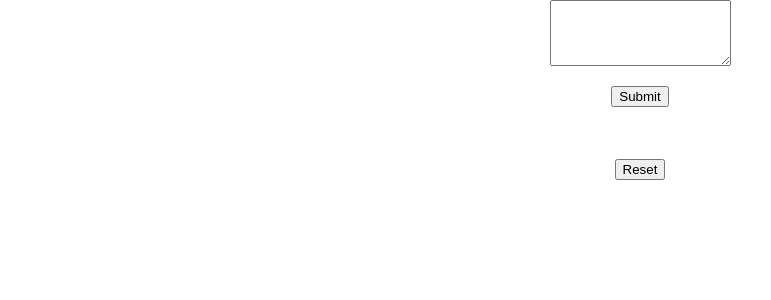
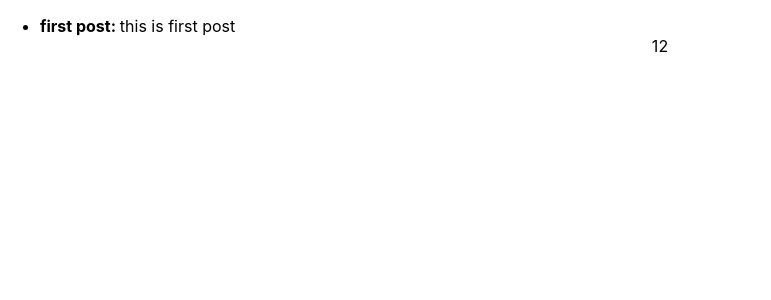
Before and after one commit to gautamxm/ToDo, a React (Create React App) app: page / in a window 1280 px wide. Shown: the top 300 px of the page, without its empty margins (0-771 px from the left). Built offline with nearby package versions, Linux system fonts and the light colour scheme.

Commit message:
add-post.jsx

```diff
--- a/src/App.js
+++ b/src/App.js
@@ -3,6 +3,7 @@ import "./App.css";
 import Profile from "./Components/Function";
 import React, { useEffect, useState } from "react";
 import Car from "./Components/Car";
+import Posts from "./Components/Posts";
 
 function App() {
   const [input, setInput] = useState([]);
@@ -95,17 +96,26 @@ function App() {
       // <button onClick = {() => reset(inp.id)}>Reset</button>
       <>
         <ul>
-          {input.map((inp) => (
-            inp.status !== 'none' && (<li
-              className={inp.status === "complete" ? "completedTodo" : ""}
-              id={inp.status === "underline" ? "underlinetext" : ""}
-            >
-              {inp.content}{" "}
-              <button onClick={() => deleteToDo(inp.id)}>delete</button>
-              <button onClick={() => completeToDo(inp.id)}> compelete </button>
-              <button onClick={() => underlinetext(inp.id)}> Underline </button>
-            </li>)
-          ))}
+          {input.map(
+            (inp) =>
+              inp.status !== "none" && (
+                <li
+                  className={inp.status === "complete" ? "completedTodo" : ""}
+                  id={inp.status === "underline" ? "underlinetext" : ""}
+                >
+                  {inp.content}{" "}
+                  <button onClick={() => deleteToDo(inp.id)}>delete</button>
+                  <button onClick={() => completeToDo(inp.id)}>
+                    {" "}
+                    compelete{" "}
+                  </button>
+                  <button onClick={() => underlinetext(inp.id)}>
+                    {" "}
+                    Underline{" "}
+                  </button>
+                </li>
+              )
+          )}
         </ul>
         <button onClick={reset}>Reset</button>
       </>
@@ -113,7 +123,7 @@ function App() {
   };
   return (
     <>
-      <div
+      {/* <div
         style={{
           display: "flex",
           justifyContent: "center",
@@ -124,7 +134,8 @@ function App() {
         <AddTodo setInput={setInput} />
         <br />
         <ShowList input={input} setInput={setInput} />
-      </div>
+      </div> */}
+      <Posts />
     </>
   );
 }
--- /dev/null
+++ b/src/Components/Posts.jsx
@@ -0,0 +1,52 @@
+import { useEffect, useState } from "react";
+
+const Posts = () => {
+  const posts = [
+    {
+      title: "first post",
+      description: "this is first post",
+      Content:
+        "hey there thifmdsfm;ldglglfgldgmldfjgmkjgklgnkrlnrtlkngtrlkntrlknrktnrtklbntrljgnb",
+    },
+    {
+      title: "second post",
+      description: "this is second post",
+      Content:
+        "hey there thifmdsfm;fskdfdjsfdskbfskjdbf fkjdfhdskjhfbdskj kjdbfksdbfkjds",
+    },
+  ];
+  const getCountUpto = (last) => {
+    const count = [];
+    for (let i = 1; i <= last; i++) {
+      count.push(i);
+    }
+    return count;
+  };
+  const totalpages = posts.length / 1;
+  const [currentPage, setCurrentPage] = useState(1);
+  const [currentPosts, setCurrentPosts] = useState([]);
+  useEffect(() => {
+    // code to dfetch from api
+    const start = (currentPage - 1) * 1;
+    const end = currentPage * 1;
+    setCurrentPosts(posts.slice(start, end));
+    // setCurrentPosts([posts[0]]);
+  }, [currentPage]);
+  return (
+    <>
+      <ul>
+        {currentPosts.map((currentPost) => {
+          return (
+            <li>
+              <b>{currentPost.title}: </b> {currentPost.description}
+            </li>
+          );
+        })}
+        <div style={{ display: "flex", justifyContent: "center" }}>
+          {getCountUpto(totalpages).map((count) => count)}
+        </div>
+      </ul>
+    </>
+  );
+};
+export default Posts;
```
